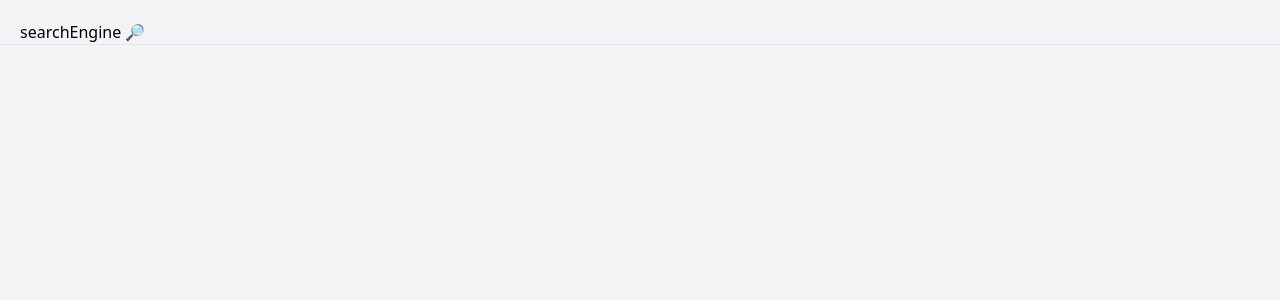
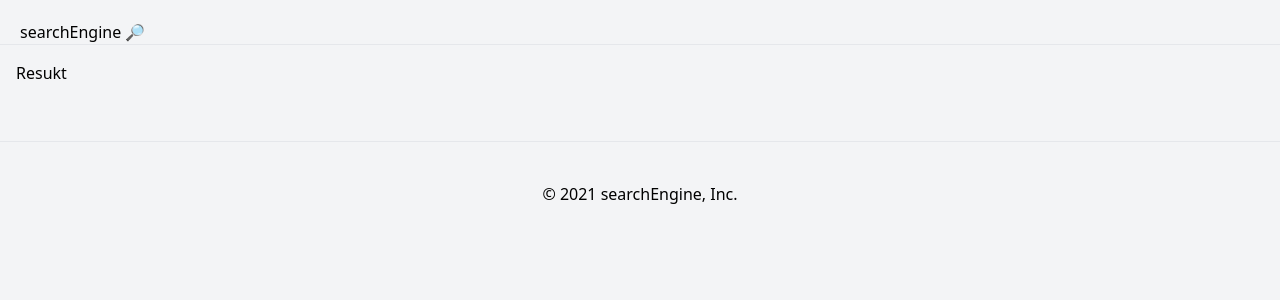
Before and after one commit to Syouareayejay/SearchEngine, a React (Create React App) app in the folder app/: page /news in a window 1280 px wide. Shown: the top 300 px of the page. Built offline with nearby package versions, Linux system fonts and the light colour scheme.

Commit message:
footer skeleton routes setup v2

```diff
--- a/app/package.json
+++ b/app/package.json
@@ -11,7 +11,7 @@
     "react-dom": "^17.0.2",
     "react-loader-spinner": "^4.0.0",
     "react-player": "^2.9.0",
-    "react-router-dom": "^6.0.2",
+    "react-router-dom": "^5.2.0",
     "react-scripts": "4.0.3",
     "use-debounce": "^7.0.1",
     "web-vitals": "^1.1.2"
--- a/app/src/App.js
+++ b/app/src/App.js
@@ -1,8 +1,8 @@
 import React, { useState } from 'react';
 
-//import { Footer } from './components/Footer';
+import { Footer } from './components/Footer';
 import { Navbar } from './components/Navbar';
-//import { Routes } from './components/Routes';
+import { Routes } from './components/Routes';
 
 const App = () => {
   const [darkTheme, setDarkTheme] = useState(false);
@@ -11,8 +11,8 @@ const App = () => {
     <div className={darkTheme ? 'dark' : ''}>
       <div className="dark:bg-gray-900 bg-gray-100 dark:text-gray-200 black min-h-screen">
         <Navbar setDarkTheme={setDarkTheme} darkTheme={darkTheme} />
-       {/* <Routes />
-       <Footer />*/}
+       <Routes />
+       <Footer />
       </div>
     </div>
 
--- a/app/src/components/Footer.jsx
+++ b/app/src/components/Footer.jsx
@@ -1,11 +1,7 @@
 import React from 'react'
 
-function Footer() {
-    return (
-        <div>
-
-        </div>
-    )
-}
-
-export default Footer
+export const Footer = () => (
+    <div className="text-center p-10 mt-10 border-t dark:border-gray-700 border-gray-200 ">
+      © 2021 searchEngine, Inc.
+    </div>
+  );
--- a/app/src/components/Results.jsx
+++ b/app/src/components/Results.jsx
@@ -1,11 +1,9 @@
 import React from 'react'
 
-function Results() {
-    return (
-        <div>
-
-        </div>
+export const Results = () => {
+    return(
+        <>
+            Resukt
+        </>
     )
 }
-
-export default Results
--- a/app/src/components/Routes.jsx
+++ b/app/src/components/Routes.jsx
@@ -1,5 +1,5 @@
 import React from 'react'
-import { Switch, Route, Redirect } from 'react-router-dom';
+import { Switch,Route, Redirect } from 'react-router-dom';
 
 import { Results } from './Results';
 
@@ -7,7 +7,7 @@ export const Routes = () => (
     <div className="p-4">
       <Switch>
         <Route exact path="/">
-          <Redirect to="/search" />
+            <Redirect to="/search" />
         </Route>
         <Route exact path="/search">
           <Results />
```
Also changed, not shown: 1 other file (tests, documents, lock files or other folders).
